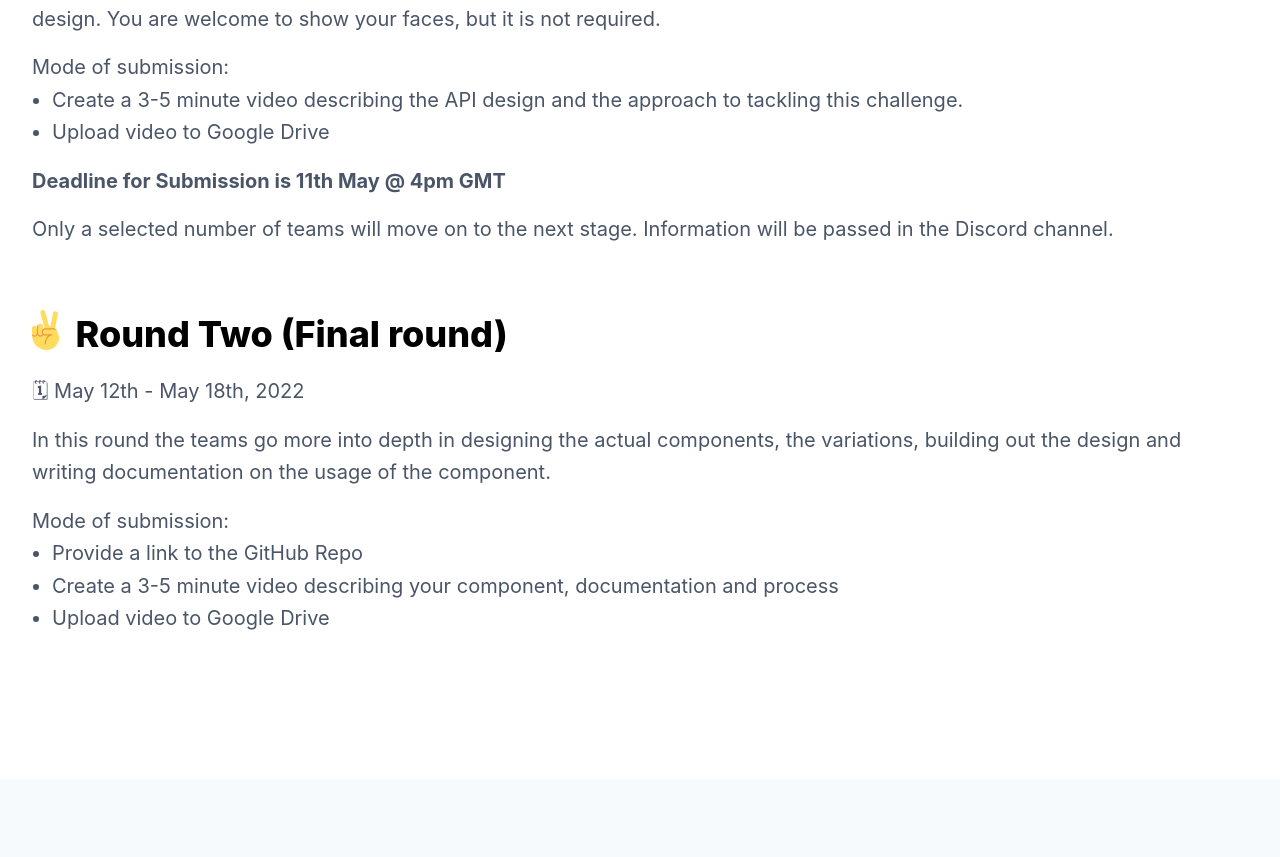
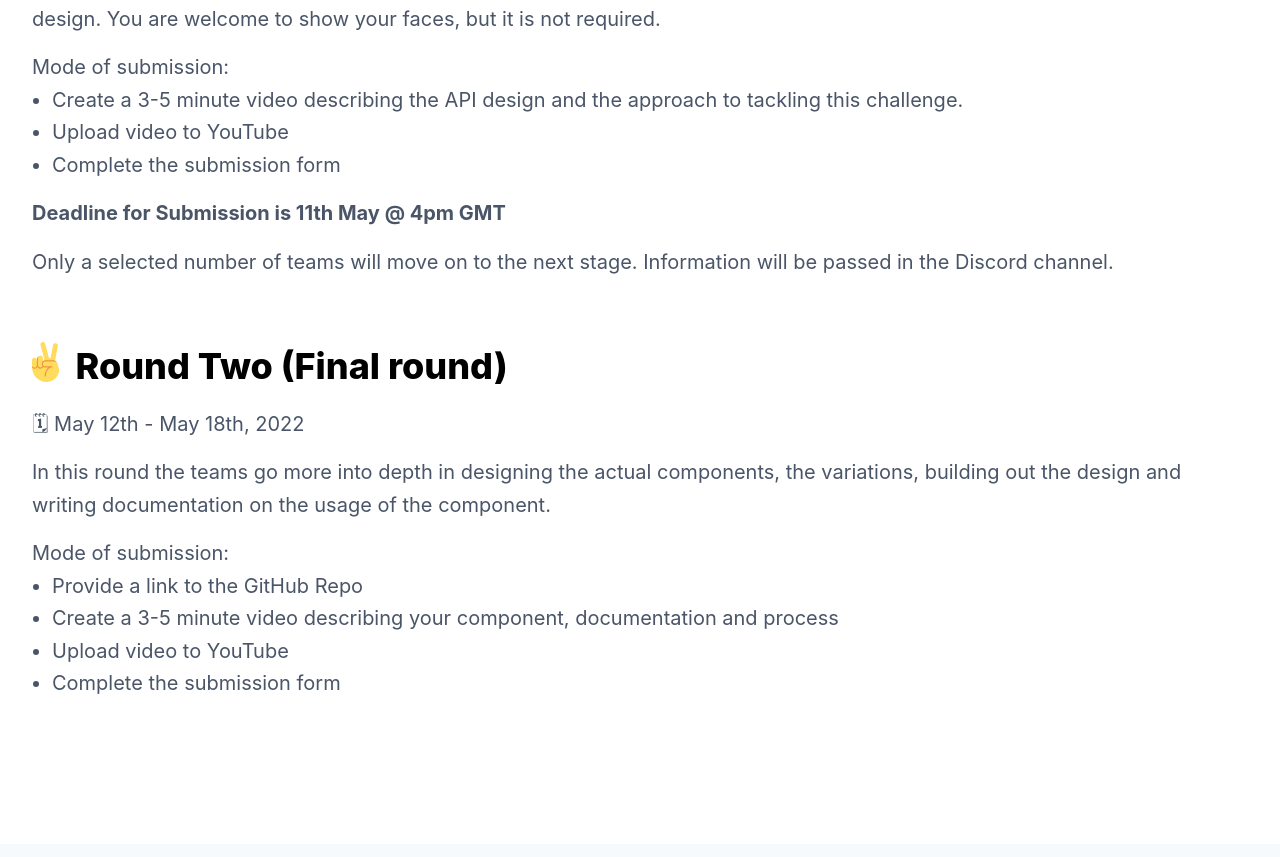
Before and after one commit to chakra-ui/hackathon, a Next.js app: page / in a window 1280 px wide. Shown: the part 3109-3966 px from the top of the page. Built offline with nearby package versions, Linux system fonts and the light colour scheme.

Commit message:
chore: updated submission

```diff
--- a/src/components/Rounds.tsx
+++ b/src/components/Rounds.tsx
@@ -78,7 +78,8 @@ export const Rounds = () => {
                 Create a 3-5 minute video describing the API design and the
                 approach to tackling this challenge.
               </ListItem>
-              <ListItem>Upload video to Google Drive </ListItem>
+              <ListItem>Upload video to YouTube </ListItem>
+              <ListItem>Complete the submission form </ListItem>
             </UnorderedList>
           </Box>
           <Text
@@ -148,7 +149,8 @@ export const Rounds = () => {
               Create a 3-5 minute video describing your component, documentation
               and process
             </ListItem>
-            <ListItem>Upload video to Google Drive </ListItem>
+            <ListItem>Upload video to YouTube </ListItem>
+            <ListItem>Complete the submission form </ListItem>
           </UnorderedList>
         </Box>
       </Box>
```
